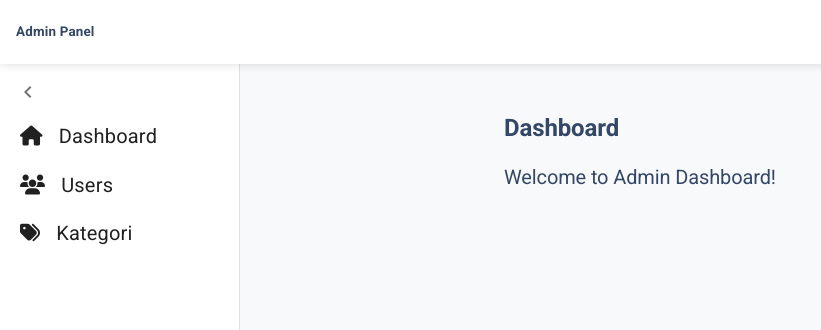
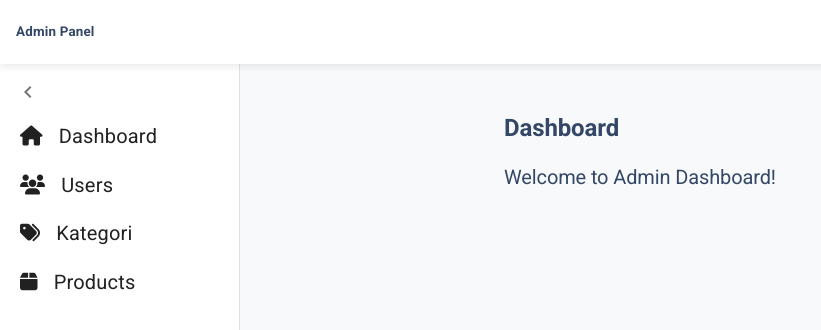
Before and after one commit to Presales-Solution24/StudyGoV2-FE, a React (Create React App) app: page /admin/dashboard in a window 1280 px wide. Shown: the top 330 px of the page, without its empty margins (0-821 px from the left). Built offline with nearby package versions, Linux system fonts and the light colour scheme.

Commit message:
Sidebar Admin Fixing

```diff
--- a/src/adminRoutes.js
+++ b/src/adminRoutes.js
@@ -1,6 +1,8 @@
 import CategoriesPage from "pages/Admin/categories/Index";
 import Dashboard from "pages/Admin/dashboard/Index";
 import Users from "pages/Admin/users/Index";
+import Products from "pages/Admin/products/Index";
+import ProductForm from "pages/Admin/products/ProductForm";
 
 const adminRoutes = [
   {
@@ -24,6 +26,25 @@ const adminRoutes = [
     icon: "fas fa-tags",
     component: <CategoriesPage />,
   },
+  {
+    key: "products",
+    name: "Products",
+    icon: "fas fa-box",
+    route: "products",
+    component: <Products />,
+  },
+
+  // ✅ Tidak ditampilkan di sidebar karena tidak punya name/icon
+  {
+    key: "products-create",
+    route: "products/create",
+    component: <ProductForm />,
+  },
+  {
+    key: "products-edit",
+    route: "products/edit/:id",
+    component: <ProductForm />,
+  },
 ];
 
 export default adminRoutes;
--- a/src/components/admin/Sidebar.js
+++ b/src/components/admin/Sidebar.js
@@ -38,7 +38,9 @@ function Sidebar({ routes = [], mobileOpen, onSidebarToggle }) {
 
       <List>
         {Array.isArray(routes) &&
-          routes.map((route) => (
+          routes
+            .filter((route) => route.name) // hanya render route yang punya 'name'
+            .map((route) => (
               <ListItem key={route.name} disablePadding sx={{ display: "block" }}>
                 <Tooltip title={collapsed ? route.name : ""} placement="right" arrow>
                   <ListItemButton
```
Lines whose indentation alone changed are shown as unchanged.
